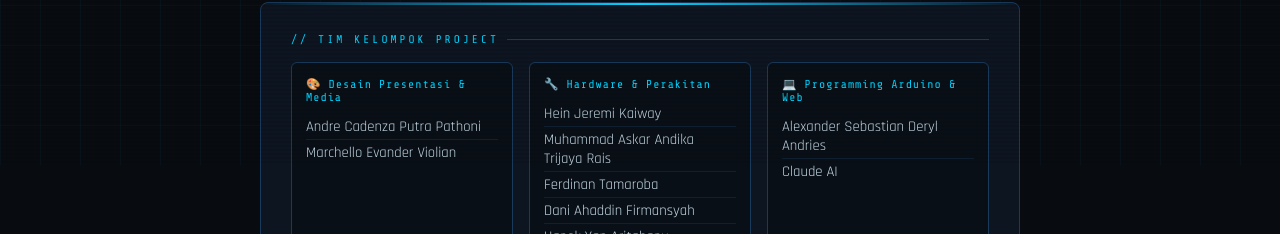
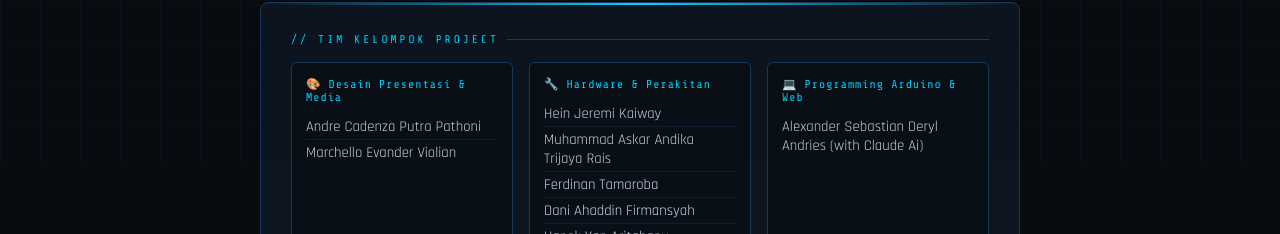
Before and after one commit to zanx-yy/askarm, a plain HTML site: page index.html in a window 1280 px wide. Shown: the part 635-869 px from the top of the page. Drawn offline with nearby package versions, Linux system fonts and the light colour scheme.

Commit message:
index.html

```diff
--- a/index.html
+++ b/index.html
@@ -620,8 +620,7 @@
 
         <div class="team-box">
           <div class="team-title">💻 Programming Arduino & Web</div>
-          <div class="team-member">Alexander Sebastian Deryl Andries</div>
-          <div class="team-member">Claude AI</div>
+          <div class="team-member">Alexander Sebastian Deryl Andries (with Claude Ai)</div>
         </div>
 
         <div class="team-box">
```
